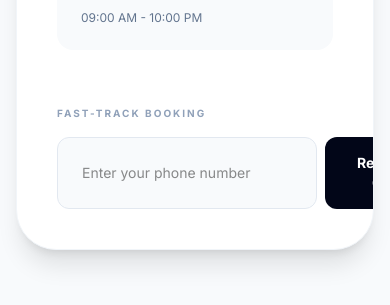
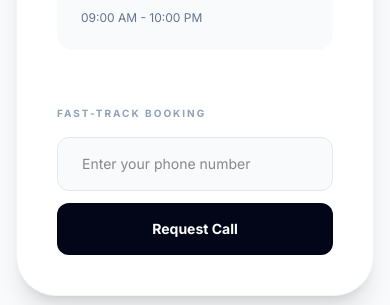
Before and after one commit to ahmadalibyteforceITSolution/AppoinmntTreatment, a Next.js app: page / in a window 390 px wide. Shown: the part 9880-10185 px from the top of the page. Built offline with nearby package versions, Linux system fonts and the light colour scheme; a web font is replaced by a local one.

Commit message:
Fix responsiveness of Fast-Track Booking form on mobile screens

```diff
--- a/src/components/AppointmentScheduler.tsx
+++ b/src/components/AppointmentScheduler.tsx
@@ -186,7 +186,7 @@ const AppointmentScheduler = () => {
 
             <div className="pt-6">
               <p className="text-[10px] text-slate-400 uppercase tracking-[0.2em] font-bold mb-4">Fast-Track Booking</p>
-              <div className="flex gap-2">
+              <div className="flex flex-col sm:flex-row gap-3">
                 <input
                   type="tel"
                   value={phone}
@@ -197,7 +197,7 @@ const AppointmentScheduler = () => {
                 <button
                   onClick={handleFastTrack}
                   disabled={isLoading}
-                  className="px-8 py-4 bg-slate-950 text-white rounded-xl font-bold text-sm hover:bg-slate-800 transition-colors disabled:opacity-70 flex items-center justify-center gap-2"
+                  className="px-8 py-4 bg-slate-950 text-white rounded-xl font-bold text-sm hover:bg-slate-800 transition-colors disabled:opacity-70 flex items-center justify-center gap-2 whitespace-nowrap"
                 >
                   {isLoading ? <Loader2 size={16} className="animate-spin" /> : null}
                   Request Call
```
